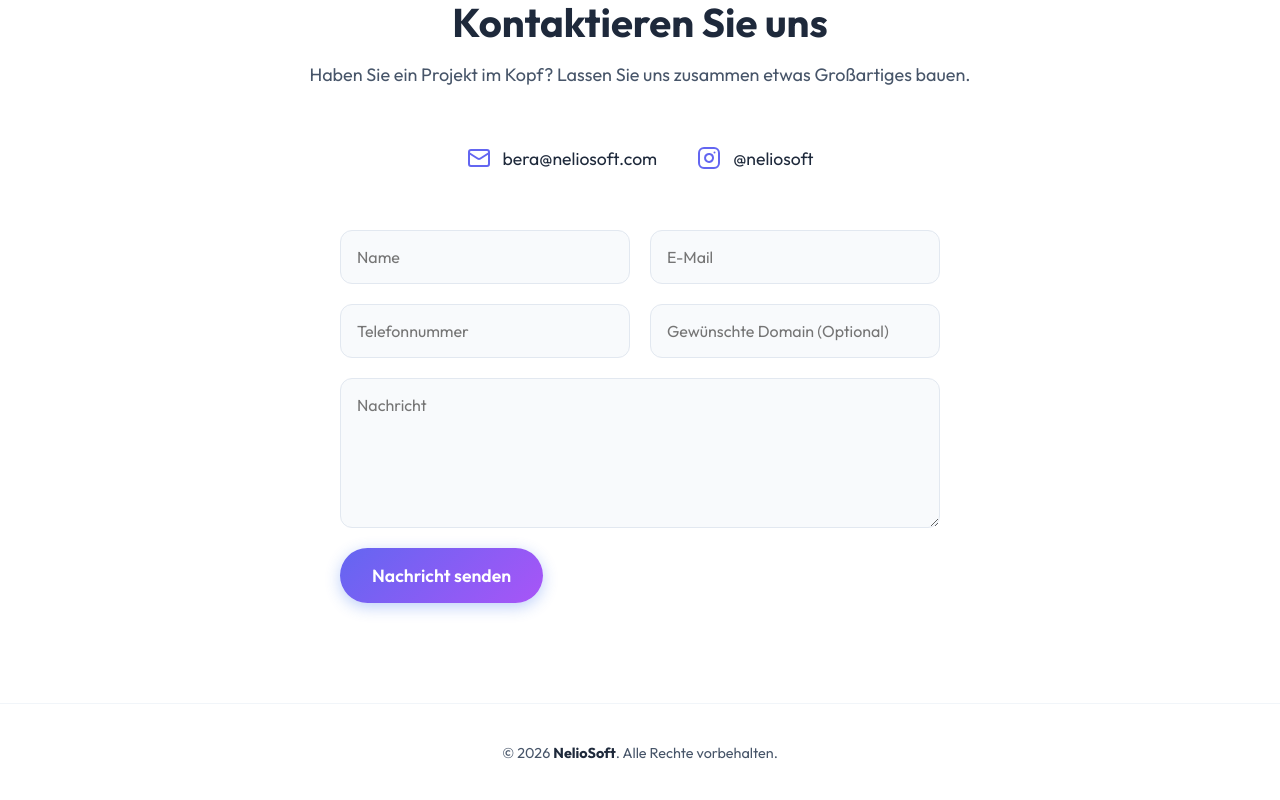
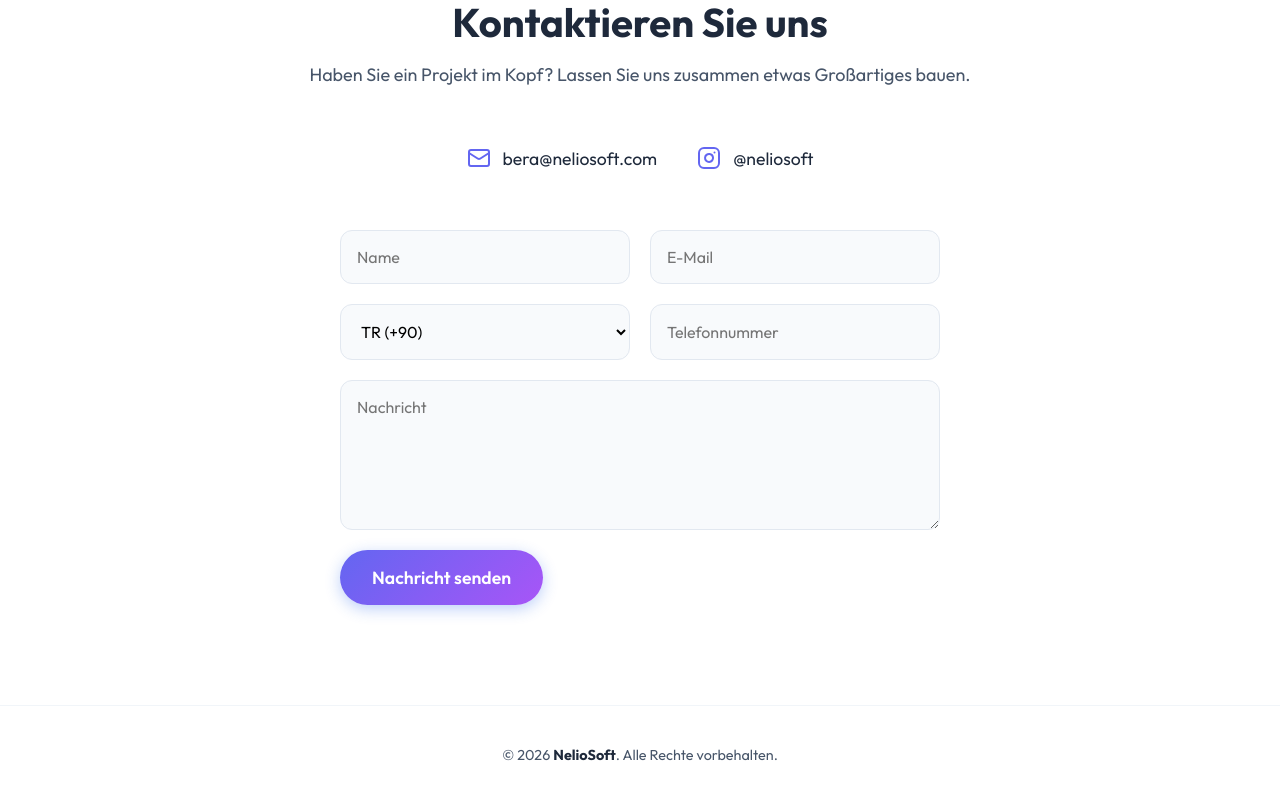
Before and after one commit to YussufBera/neliosoft, a Next.js app: page / in a window 1280 px wide. Shown: the part 3544-4344 px from the top of the page. Built offline with nearby package versions, Linux system fonts and the light colour scheme.

Commit message:
ülkekodu

```diff
--- a/src/app/api/contact/route.ts
+++ b/src/app/api/contact/route.ts
@@ -7,7 +7,7 @@ export const runtime = 'nodejs';
 export async function POST(req: Request) {
     let stage = 'Init';
     try {
-        const { name, email, phone, domain, message } = await req.json();
+        const { name, email, phone, countryCode, message } = await req.json();
 
         stage = 'EnvCheck';
         const user = process.env.GMAIL_USER;
@@ -38,6 +38,8 @@ export async function POST(req: Request) {
         await transporter.verify();
 
         stage = 'Send';
+        const formattedPhone = countryCode && phone ? `${countryCode} ${phone}` : (phone || 'N/A');
+
         const mailOptions = {
             from: cleanUser,
             to: 'infoneliosoft@gmail.com',
@@ -45,8 +47,7 @@ export async function POST(req: Request) {
             text: `
 Name: ${name}
 Email: ${email}
-Phone: ${phone || 'N/A'}
-Domain: ${domain || 'N/A'}
+Phone: ${formattedPhone}
 
 Message:
 ${message}
@@ -55,8 +56,7 @@ ${message}
 <h3>New Lead Submission</h3>
 <p><strong>Name:</strong> ${name}</p>
 <p><strong>Email:</strong> ${email}</p>
-<p><strong>Phone:</strong> ${phone || 'N/A'}</p>
-<p><strong>Domain:</strong> ${domain || 'N/A'}</p>
+<p><strong>Phone:</strong> ${formattedPhone}</p>
 <hr/>
 <p><strong>Message:</strong></p>
 <p>${message.replace(/\n/g, '<br>')}</p>
--- a/src/components/Contact.tsx
+++ b/src/components/Contact.tsx
@@ -9,9 +9,19 @@ import { useLanguage } from "@/context/LanguageContext";
 export default function Contact() {
     const { t } = useLanguage();
     // Default form data
-    const [formData, setFormData] = useState({ name: "", email: "", phone: "", domain: "", message: "" });
+    const [formData, setFormData] = useState({ name: "", email: "", phone: "", countryCode: "+90", message: "" });
     const [status, setStatus] = useState<'idle' | 'sending' | 'success' | 'error'>('idle');
     const [errorMessage, setErrorMessage] = useState("");
+
+    const countryCodes = [
+        { code: "+90", label: "TR (+90)" },
+        { code: "+49", label: "DE (+49)" },
+        { code: "+44", label: "UK (+44)" },
+        { code: "+1", label: "US (+1)" },
+        { code: "+33", label: "FR (+33)" },
+        { code: "+31", label: "NL (+31)" },
+        { code: "+964", label: "IQ (+964)" },
+    ];
 
     const handleSubmit = async (e: React.FormEvent) => {
         e.preventDefault();
@@ -32,7 +42,7 @@ export default function Contact() {
 
             if (res.ok) {
                 setStatus('success');
-                setFormData({ name: "", email: "", phone: "", domain: "", message: "" });
+                setFormData({ name: "", email: "", phone: "", countryCode: "+90", message: "" });
             } else {
                 setStatus('error');
                 setErrorMessage(data.details || "[Server] Unknown Error");
@@ -98,9 +108,17 @@ export default function Contact() {
                                     <input type="email" placeholder={t.contact.email} className={styles.input} required value={formData.email} onChange={(e) => setFormData({ ...formData, email: e.target.value })} />
                                 </div>
 
-                                <div className={styles.inputGroup}>
+                                <div className={styles.inputGroup} style={{ gridTemplateColumns: "1fr 2fr" }}>
+                                    <select
+                                        className={styles.input}
+                                        value={formData.countryCode}
+                                        onChange={(e) => setFormData({ ...formData, countryCode: e.target.value })}
+                                    >
+                                        {countryCodes.map((c) => (
+                                            <option key={c.code} value={c.code}>{c.label}</option>
+                                        ))}
+                                    </select>
                                     <input type="tel" placeholder={t.contact.phone} className={styles.input} required value={formData.phone} onChange={(e) => setFormData({ ...formData, phone: e.target.value })} />
-                                    <input type="text" placeholder={t.contact.domain} className={styles.input} value={formData.domain} onChange={(e) => setFormData({ ...formData, domain: e.target.value })} />
                                 </div>
 
                                 <textarea placeholder={t.contact.message} className={styles.textarea} required value={formData.message} onChange={(e) => setFormData({ ...formData, message: e.target.value })}></textarea>
--- a/src/lib/translations.ts
+++ b/src/lib/translations.ts
@@ -65,7 +65,7 @@ export const translations = {
             name: "Name",
             email: "E-Mail",
             phone: "Telefonnummer",
-            domain: "Gewünschte Domain (Optional)",
+            country_code: "Ländervorwahl",
             message: "Nachricht",
             send: "Nachricht senden",
             success_title: "Nachricht gesendet!",
@@ -139,7 +139,7 @@ export const translations = {
             name: "Name",
             email: "Email",
             phone: "Phone Number",
-            domain: "Desired Domain (Optional)",
+            country_code: "Country Code",
             message: "Message",
             send: "Send Message",
             success_title: "Message Sent!",
@@ -213,7 +213,7 @@ export const translations = {
             name: "İsim",
             email: "E-posta",
             phone: "Telefon Numarası",
-            domain: "İstenilen Alan Adı (İsteğe Bağlı)",
+            country_code: "Ülke Kodu",
             message: "Mesaj",
             send: "Mesaj Gönder",
             success_title: "Mesaj Gönderildi!",
@@ -287,7 +287,7 @@ export const translations = {
             name: "Nav",
             email: "E-name",
             phone: "Hejmara Telefonê",
-            domain: "Navê Domana Xwestin (Bijarî)",
+            country_code: "Koda Welat",
             message: "Peyam",
             send: "Peyam Bişîne",
             success_title: "Peyam Hat Şandin!",
```
